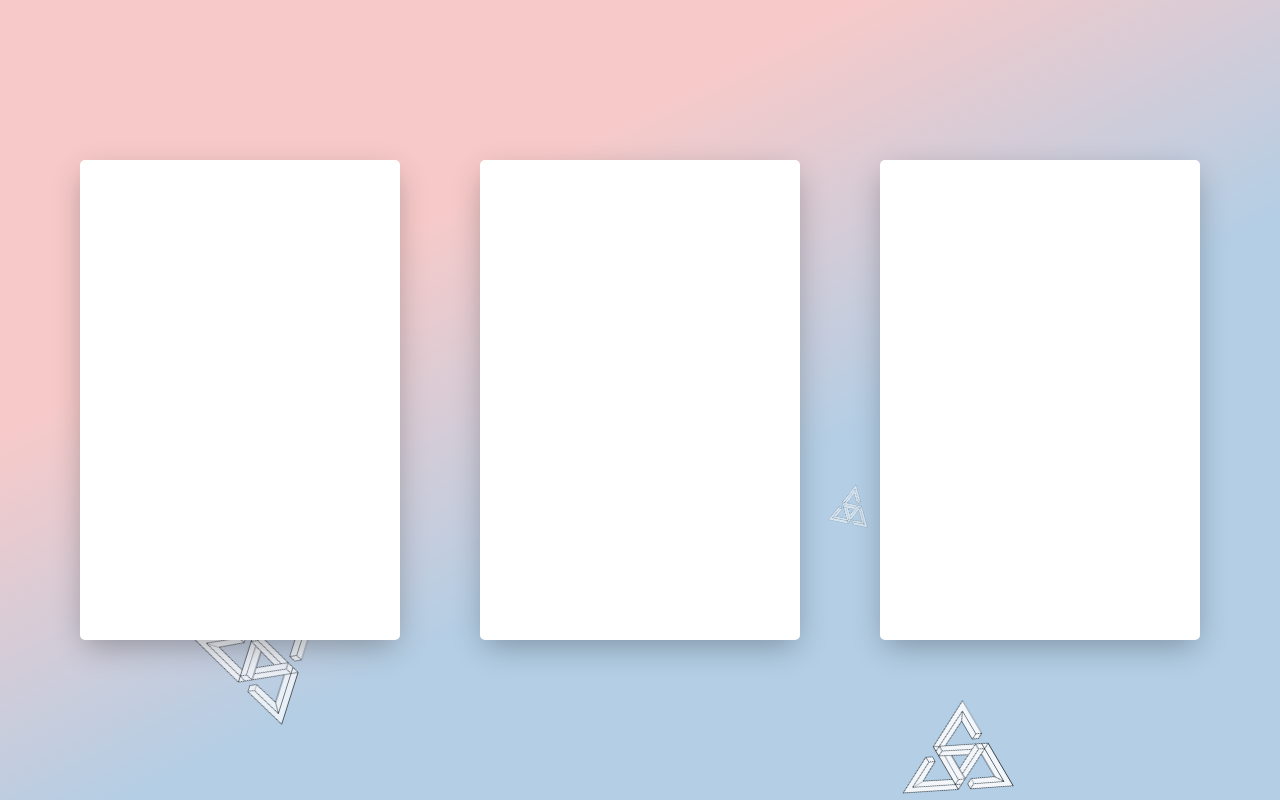
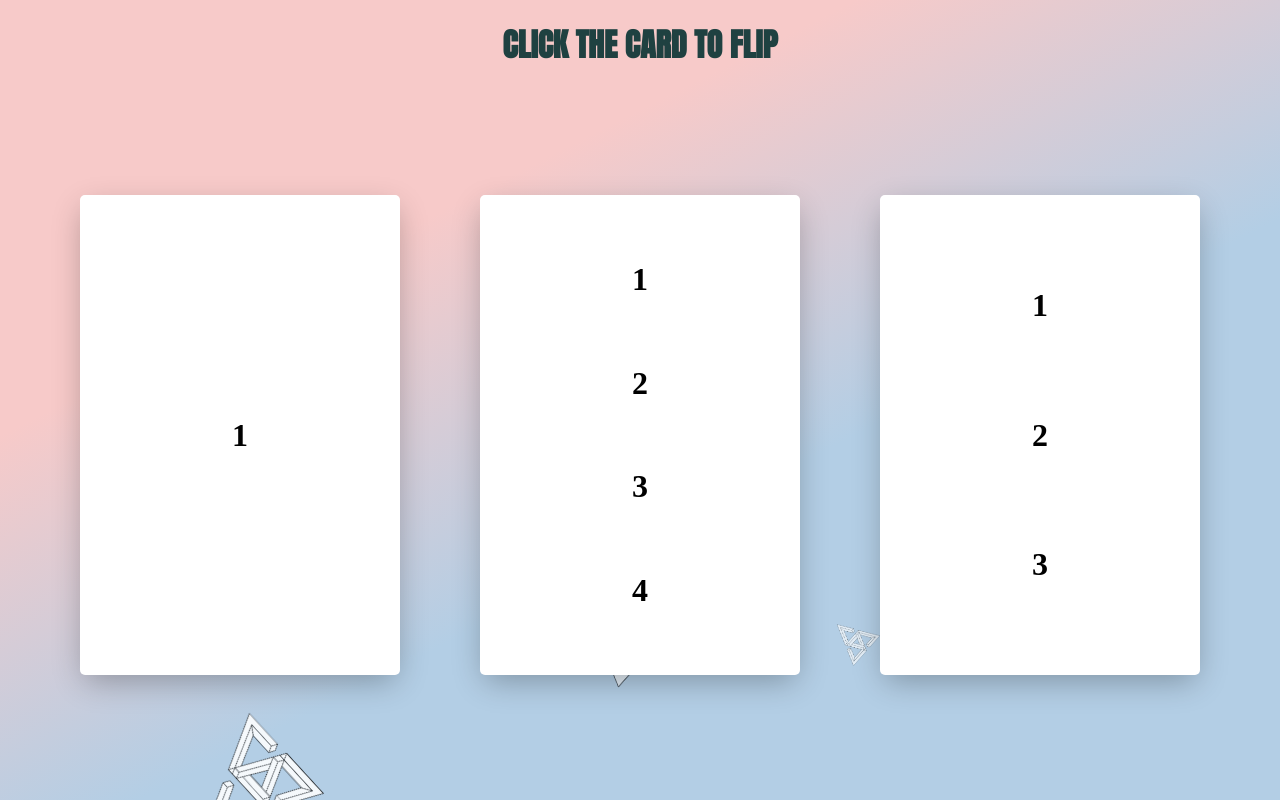
Before and after one commit to joashcabanilla/mygift, a React (Create React App) app: page /cards in a window 1280 px wide. Built offline with nearby package versions, Linux system fonts and the light colour scheme.

Commit message:
update cards

```diff
--- a/src/App.css
+++ b/src/App.css
@@ -383,7 +383,7 @@ open-button:hover {
 }
 
 .front {
-  background: black;
+  background: rgb(201, 200, 200);
 }
 .all_card {
   height: 100vh;
@@ -393,3 +393,21 @@ open-button:hover {
   align-items: center;
   flex-direction: row;
 }
+.card-note {
+  display: flex;
+  justify-content: center;
+  align-items: center;
+}
+.note {
+  margin-top: 20px;
+  font-family: "Anton", sans-serif;
+  color: rgb(31, 65, 65);
+}
+.card1-back {
+  width: 100%;
+  height: 100%;
+  display: flex;
+  justify-content: space-evenly;
+  align-items: center;
+  flex-direction: column;
+}
--- a/src/Cards.js
+++ b/src/Cards.js
@@ -5,12 +5,16 @@ import Card3 from './components/Card3.js';
 function Cards(){
     return(
         <div className="main-div">
+            <div className="card-note">
+                <h1 className="note">
+                    CLICK THE CARD TO FLIP
+                </h1>
+            </div>
             <div className="all_card">
             <Card1 />
             <Card2 />
             <Card3 />
             </div>
-
             <div className="picture">
                 <img className="pic1" src="seventeen_logo.png"/>
                 <img className="pic2" src="seventeen_logo.png"/>
--- a/src/components/Card1.js
+++ b/src/components/Card1.js
@@ -23,12 +23,17 @@ return(
             onClick = {() =>  set1(state => !state)}
             style={{ transform: props.xys.interpolate(trans) }}>
                 <animated.div className="c back" style={{ opacity: opacity.interpolate(o => 1 - o), transform }}>
-
-                    </animated.div>
+                    <div className="card1-back">
+                        <h1 className="text-card1">
+                            1
+                        </h1>
+                    </div>
+                </animated.div>
                 <animated.div className="c front" style={{ opacity, transform: transform.interpolate(t => `${t} rotateY(180deg)`) }}>
-
-                    </animated.div>
-            </animated.div>
+                    <div className="card1-back">
+                    </div>
+                </animated.div>
+</animated.div>
 );
 }
 
--- a/src/components/Card2.js
+++ b/src/components/Card2.js
@@ -22,13 +22,26 @@ return(
             onMouseLeave={() => set({ xys: [0, 0, 1] })}
             onClick = {() =>  set1(state => !state)}
             style={{ transform: props.xys.interpolate(trans) }}>
-                <animated.div className="c back" style={{ opacity: opacity.interpolate(o => 1 - o), transform }}>
+            <animated.div className="c back" style={{ opacity: opacity.interpolate(o => 1 - o), transform }}>
+                <div className="card1-back">
+                    <h1 className="text-card1">
+                        1
+                    </h1>
+                    <h1 className="text-card1">
+                        2
+                    </h1>
+                    <h1 className="text-card1">
+                        3
+                    </h1>
+                    <h1 className="text-card1">
+                        4
+                    </h1>
+                </div>
+            </animated.div>
+            <animated.div className="c front" style={{ opacity, transform: transform.interpolate(t => `${t} rotateY(180deg)`) }}>
 
-                    </animated.div>
-                <animated.div className="c front" style={{ opacity, transform: transform.interpolate(t => `${t} rotateY(180deg)`) }}>
-
-                    </animated.div>
             </animated.div>
+</animated.div>
 );
 }
 
--- a/src/components/Card3.js
+++ b/src/components/Card3.js
@@ -22,12 +22,22 @@ return(
             onMouseLeave={() => set({ xys: [0, 0, 1] })}
             onClick = {() =>  set1(state => !state)}
             style={{ transform: props.xys.interpolate(trans) }}>
-                <animated.div className="c back" style={{ opacity: opacity.interpolate(o => 1 - o), transform }}>
+            <animated.div className="c back" style={{ opacity: opacity.interpolate(o => 1 - o), transform }}>
+                <div className="card1-back">
+                    <h1 className="text-card1">
+                        1
+                    </h1>
+                    <h1 className="text-card1">
+                        2
+                    </h1>
+                    <h1 className="text-card1">
+                        3
+                    </h1>
+                </div>
+            </animated.div>
+            <animated.div className="c front" style={{ opacity, transform: transform.interpolate(t => `${t} rotateY(180deg)`) }}>
 
-                    </animated.div>
-                <animated.div className="c front" style={{ opacity, transform: transform.interpolate(t => `${t} rotateY(180deg)`) }}>
-
-                    </animated.div>
+            </animated.div>
             </animated.div>
 );
 }
```
